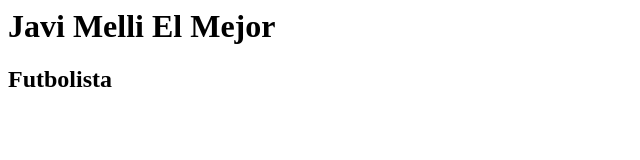
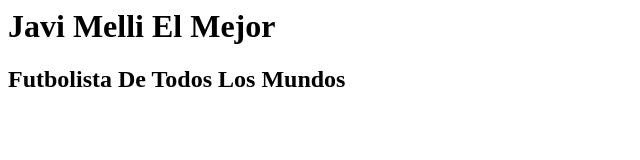
Before and after one commit to javimelli/cursoGitViewnext, a plain HTML site: page index.html in a window 1280 px wide. Shown: the whole page, without its empty margins (0-640 px from the left). Drawn offline with Linux system fonts and the light colour scheme.

Commit message:
De todos Los Mundos

```diff
--- a/index.html
+++ b/index.html
@@ -5,7 +5,7 @@
 
 <Body>
 <h1> Javi Melli El Mejor</h1>
-<h2> Futbolista  </h2>
+<h2> Futbolista  De Todos Los Mundos</h2>
 </Body>
 
 </html>
```
